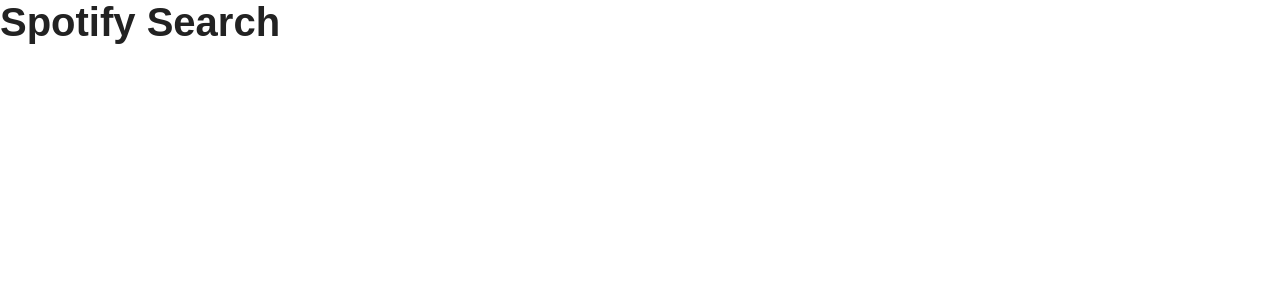
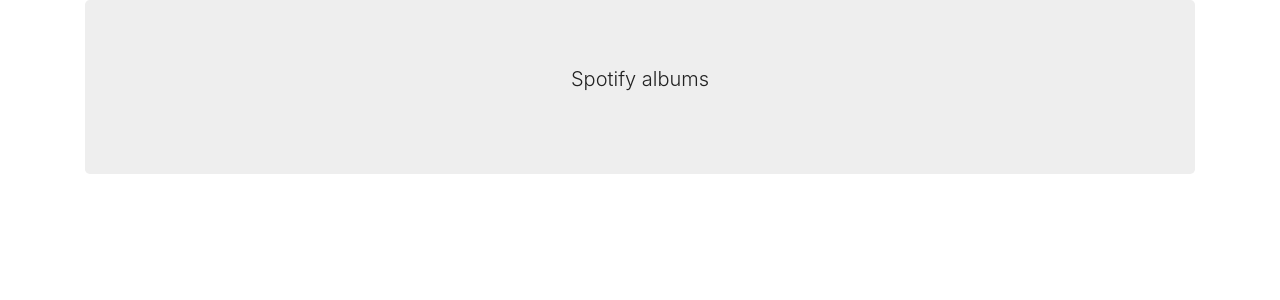
Before and after one commit to farpires/houlak_front_end, a React (Create React App) app: page / in a window 1280 px wide. Shown: the top 300 px of the page. Built offline with nearby package versions, Linux system fonts and the light colour scheme; a web font is replaced by a local one.

Commit message:
Add: page home has been added

```diff
--- a/src/App.js
+++ b/src/App.js
@@ -1,8 +1,10 @@
-
+import Home from "./page/home/home";
 
 function App() {
   return (
-    <h1>Spotify Search</h1>
+    <div className="container">
+      <Home />
+    </div>
   );
 }
 
--- /dev/null
+++ b/src/page/home/home.js
@@ -0,0 +1,10 @@
+import React from "react";
+const Home = () => {
+  return (
+    <div className="jumbotron">
+      <p className="lead text-center">Spotify albums</p>
+    </div>
+  );
+};
+
+export default Home;
```
